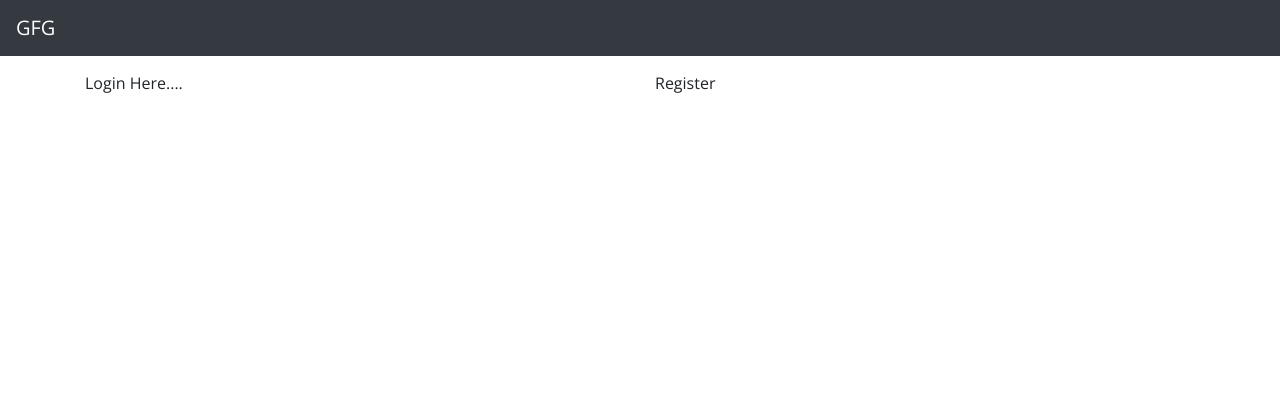
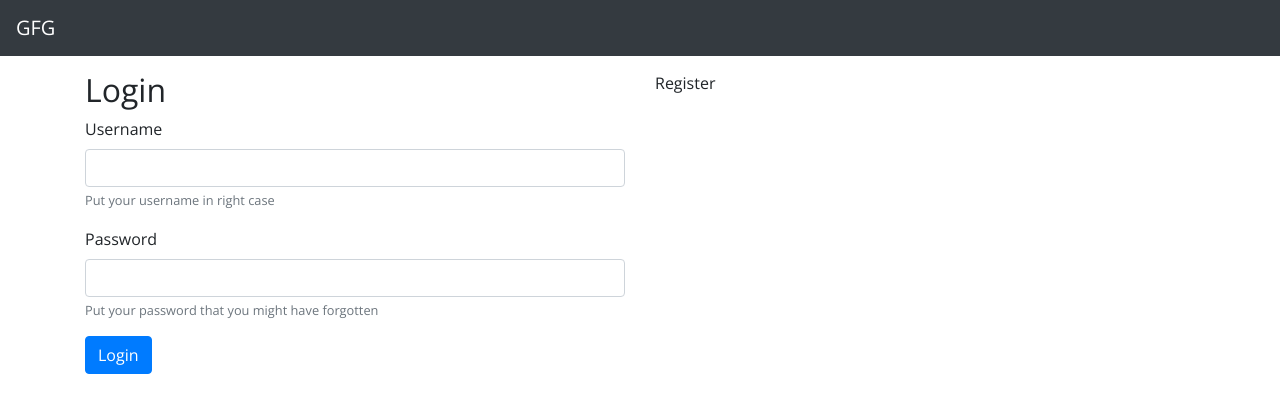
Before and after one commit to Pulkitg8055/Notes-app, a React (Create React App) app in the folder client/: page / in a window 1280 px wide. Shown: the top 412 px of the page. Built offline with nearby package versions, Linux system fonts and the light colour scheme.

Commit message:
Login Page

```diff
--- a/client/src/components/App.js
+++ b/client/src/components/App.js
@@ -6,8 +6,9 @@ import Welcome from './Welcome/Welcome';
 import '../styles/App.scss';
 
 export default function App() {
-	const [User, setUser] = useState(null);
-	const [Error, setError] = useState(null);
+	const [User, setUser] = useState('');
+	const [Error, setError] = useState('');
+	console.log(Error, 'app');
 
 	function handleAuth(username, password) {
 		const Users = {
@@ -15,7 +16,8 @@ export default function App() {
 			Pulkit: 'Hello',
 			Shashi: '123456',
 		};
-		if (Users[username]) {
+		console.log(Users[username]);
+		if (!Users[username]) {
 			setUser(null);
 			setError('User not found');
 		} else if (Users[username] && Users[username] !== password) {
@@ -28,11 +30,12 @@ export default function App() {
 	}
 	return (
 		<div className='App'>
+			{/* {console.log(User, 1, handleAuth)} */}
 			<Header dark={true}>GFG</Header>
 			{User ? (
 				<Welcome User={User.Name} />
 			) : (
-				<Login handleAuth={handleAuth} />
+				<Login handleAuth={handleAuth} errr={Error} />
 			)}
 		</div>
 	);
--- a/client/src/components/Login/Login.js
+++ b/client/src/components/Login/Login.js
@@ -1,12 +1,12 @@
 import React from 'react';
 import LoginForm from './_LoginForm';
 
-export default function Login({ handleAuth }) {
+export default function Login({ handleAuth, errr }) {
 	return (
 		<div className='container'>
 			<div className='row'>
 				<div className='col-6'>
-					<LoginForm handleAuth={handleAuth} />
+					<LoginForm handleAuth={handleAuth} errr={errr} />
 				</div>
 				<div className='col-6'>Register</div>
 			</div>
--- a/client/src/components/Login/_LoginForm.js
+++ b/client/src/components/Login/_LoginForm.js
@@ -1,5 +1,47 @@
-import React from 'react';
+import React, { useState } from 'react';
+import FormGroup from '../Form/FormGroup';
 
-export default function LoginForm({ handleAuth }) {
-	return <form className='LoginForm'>Login Here.... </form>;
+export default function Loginform({ handleAuth, errr }) {
+	const [State, setState] = useState({
+		Username: '',
+		Password: '',
+	});
+
+	function handleChange(e) {
+		setState({ ...State, [e.target.name]: [e.target.value] });
+	}
+
+	function handleSubmit(e) {
+		e.preventDefault();
+		handleAuth(State.Username[0], State.Password[0]);
+	}
+
+	return (
+		<form className='LoginForm' onSubmit={handleSubmit}>
+			<h2>Login</h2>
+
+			{errr && <div className={'alert alert-danger'}>{errr}</div>}
+			{[
+				{
+					Id: 'Username',
+					Type: 'text',
+					Desc: 'Put your username in right case',
+				},
+				{
+					Id: 'Password',
+					Type: 'password',
+					Desc: 'Put your password that you might have forgotten',
+				},
+			].map((fg, key) => (
+				<FormGroup
+					{...fg}
+					Value={State[fg.Id]}
+					Label={fg.Id}
+					key={key}
+					onChange={handleChange}
+				/>
+			))}
+			<input type='submit' value='Login' className='btn btn-primary' />
+		</form>
+	);
 }
```
Also changed, not shown: 1 other file (tests, documents, lock files or other folders).
